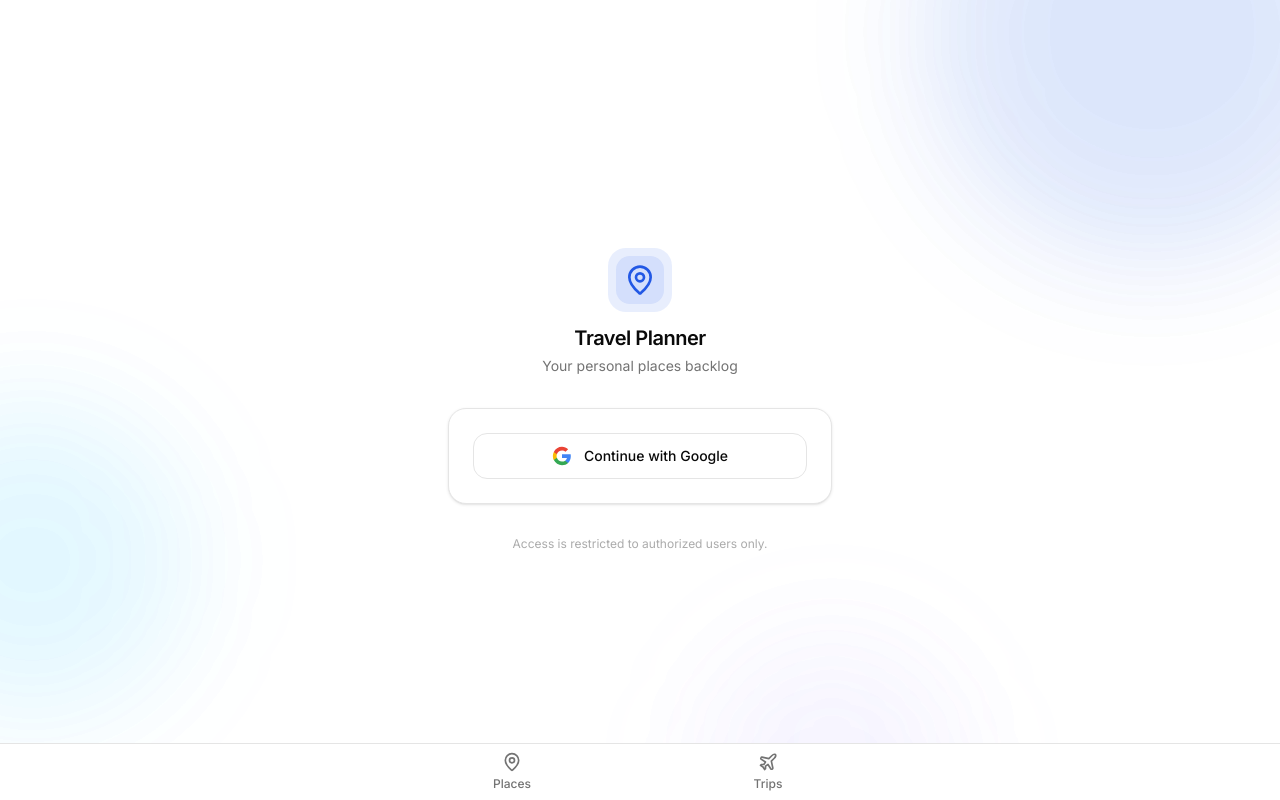
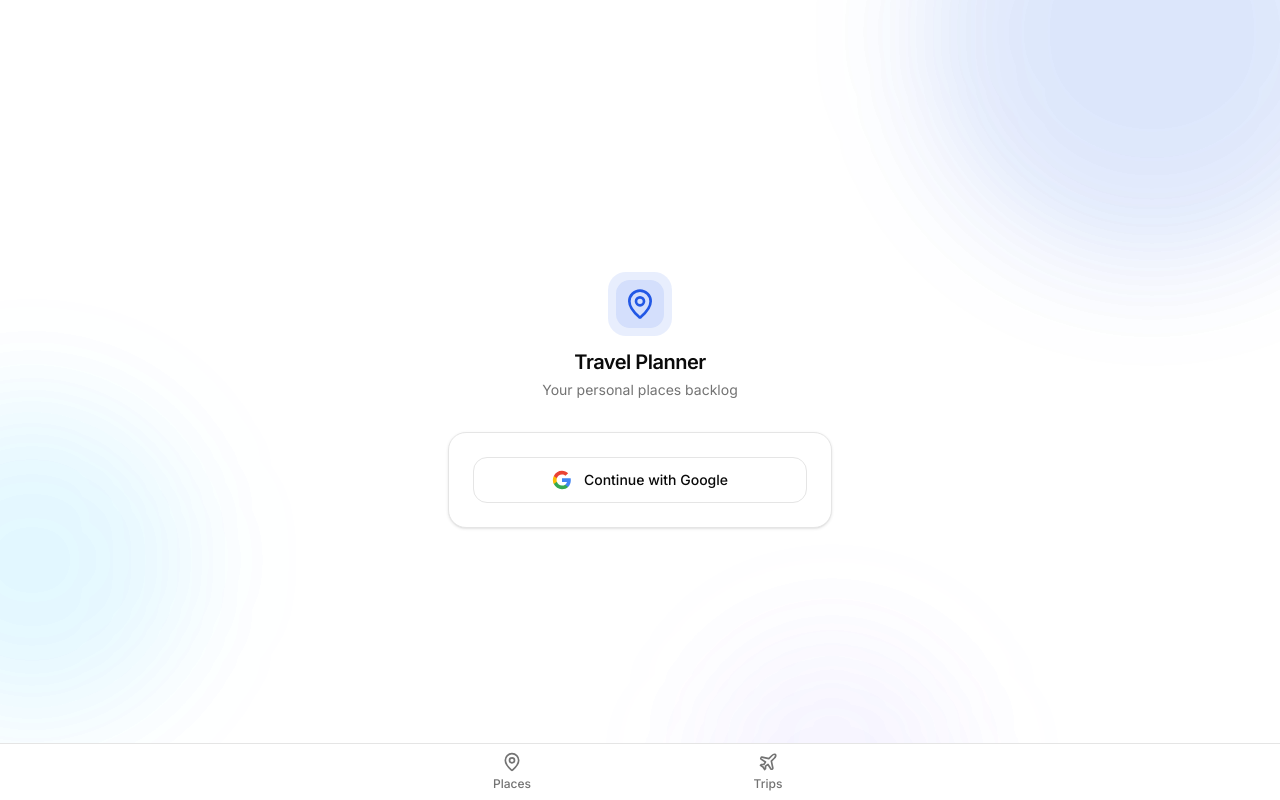
Before and after one commit to ggabella91/travel-planner, a Next.js app: page /login in a window 1280 px wide. Built offline with nearby package versions, Linux system fonts and the light colour scheme.

Commit message:
fix: remove restricted access message from login page

```diff
--- a/src/app/login/page.tsx
+++ b/src/app/login/page.tsx
@@ -49,9 +49,6 @@
           </form>
         </div>
 
-        <p className="text-center text-xs text-muted-foreground/60">
-          Access is restricted to authorized users only.
-        </p>
       </div>
     </div>
   );
```
